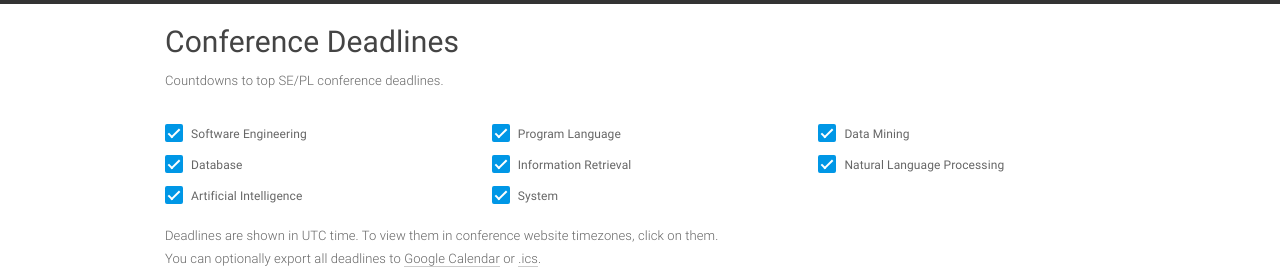
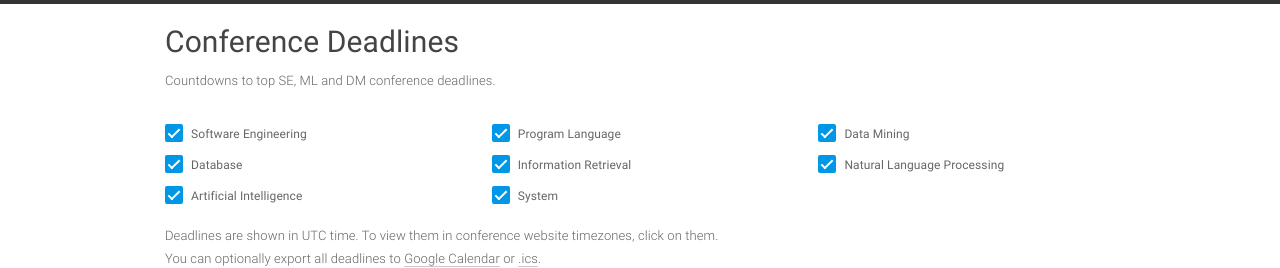
Before and after one commit to luke28/ConfDDL, a Jekyll site: the page built from index.html, in a window 1280 px wide and 900 px high. Shown: the top 268 px of the window. Built offline with Jekyll 4.4.1, drawn with Linux system fonts in a browser that asks for light colours.

Commit message:
update config

```diff
--- a/_config.yml
+++ b/_config.yml
@@ -1,10 +1,10 @@
 title: Conference Deadlines
 # email:
-description: Countdowns to top SE/PL conference deadlines
-author: Yanlin Wang
+description: Countdowns to top SE, ML and DM conference deadlines
+author: Lun Du
 
-url: "https://yanlinwang.github.io/ConferenceDDL"
-domain: "https://yanlinwang.github.io/ConferenceDDL"
+url: "https://lundu28.github.io/ConferenceDDL"
+domain: "https://lundu28.github.io/ConferenceDDL"
 baseurl: "/ConferenceDDL"
 
 # twitter_username:
```
